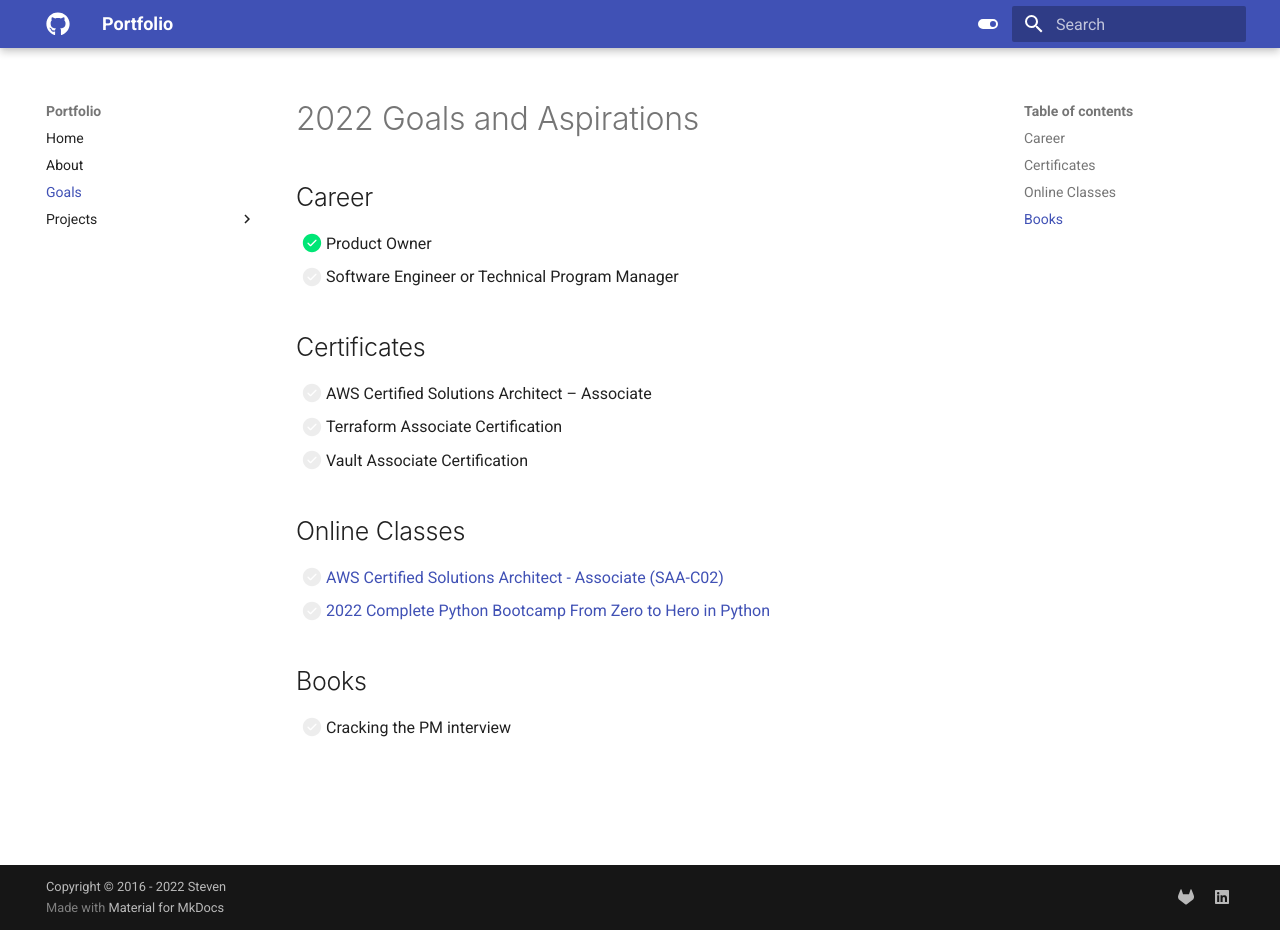
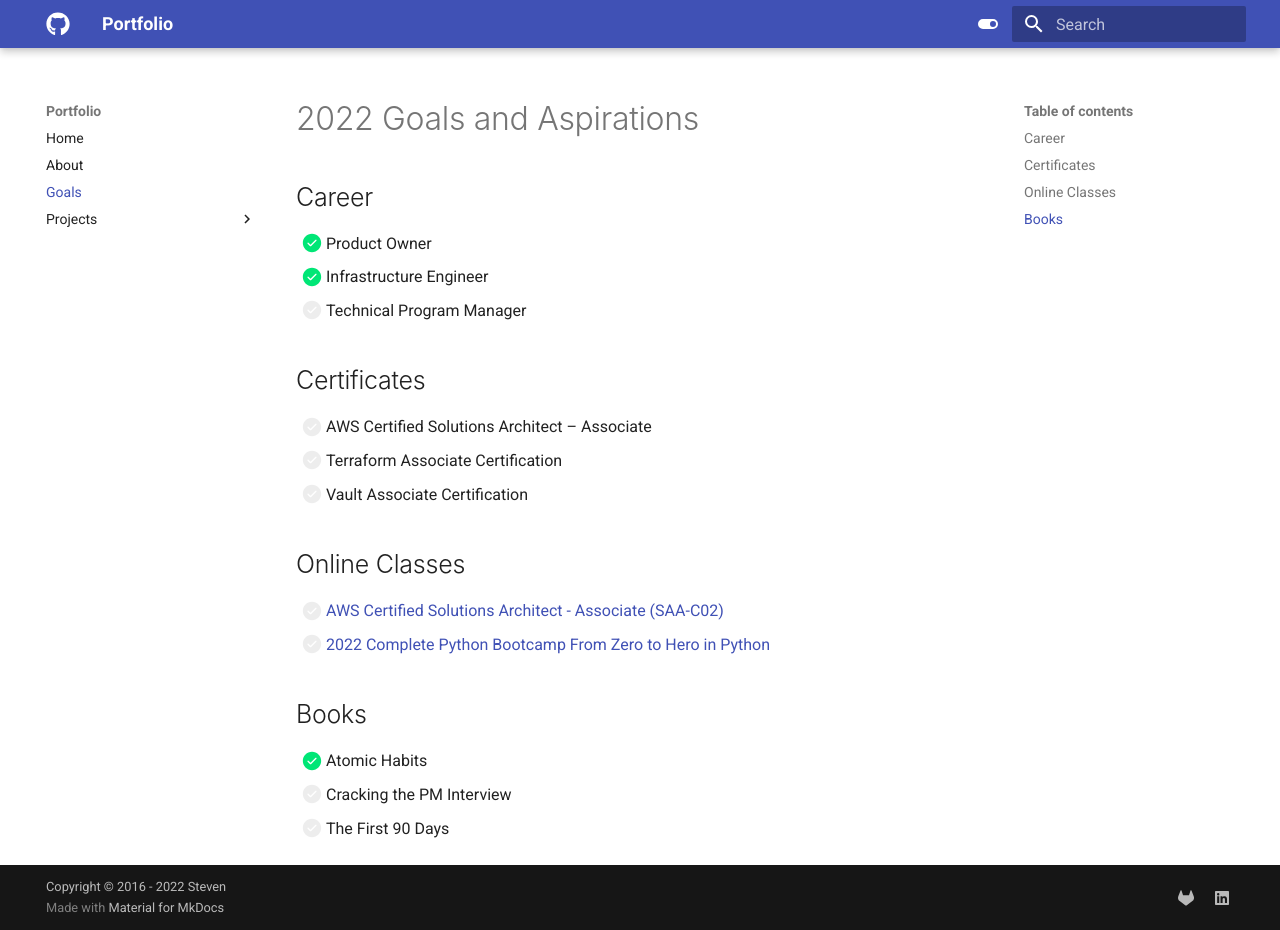
Before and after one commit to stevejoluc/stevejoluc.github.io, an MkDocs documentation site: the page built from docs/goals/goals.md, in a window 1280 px wide and 930 px high. Built offline with MkDocs 1.6.1 and Material for MkDocs 9.7.7, drawn with Linux system fonts in a browser that asks for light colours.

Commit message:
updates to goals

```diff
--- a/docs/goals/goals.md
+++ b/docs/goals/goals.md
@@ -1,7 +1,8 @@
 # 2022 Goals and Aspirations
 ## Career
 - [x] Product Owner
-- [ ] Software Engineer or Technical Program Manager
+- [x] Infrastructure Engineer
+- [ ] Technical Program Manager
 
 ## Certificates
 - [ ] AWS Certified Solutions Architect – Associate
@@ -13,4 +14,6 @@
 - [ ] [2022 Complete Python Bootcamp From Zero to Hero in Python](https://www.udemy.com/course/complete-python-bootcamp/)
 
 ## Books
-- [ ] Cracking the PM interview
+- [x] Atomic Habits
+- [ ] Cracking the PM Interview
+- [ ] The First 90 Days
```
